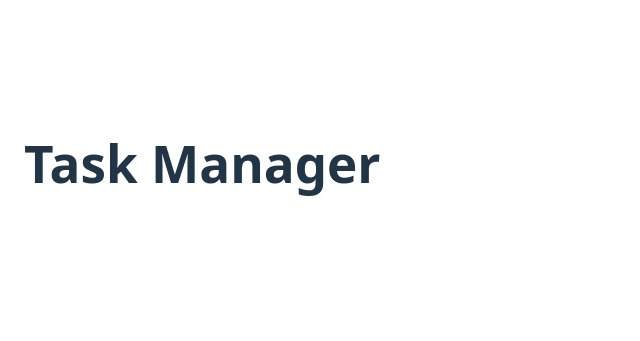
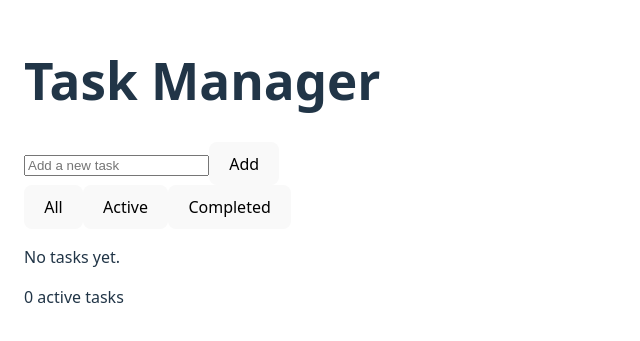
Before and after one commit to dorx303/Tasks-Manager-Final-Project, a React (Vite) app: page / in a window 1280 px wide. Shown: the part 237-578 px from the top of the page, without its empty margins (0-640 px from the left). Built offline with nearby package versions, Linux system fonts and the light colour scheme.

Commit message:
Component Structure

```diff
--- a/src/App.jsx
+++ b/src/App.jsx
@@ -1,10 +1,35 @@
 import "./App.css";
+import { useState } from "react";
+import TaskInput from "./components/TaskInput.jsx";
+import TaskList from "./components/TaskList.jsx";
+import FilterBar from "./components/FilterBar.jsx";
+import TaskCounter from "./components/TaskCounter.jsx";
 
 export default function App() {
+  const [tasks, setTasks] = useState([]);
+  const [filter, setFilter] = useState("All");
+
+  // Minimal handlers (stage 2 skeletons) — real logic will be added in later stages
+  const handleAdd = (text) => {
+    // placeholder
+  };
+  const handleToggle = (id) => {
+    // placeholder
+  };
+  const handleDelete = (id) => {
+    // placeholder
+  };
+  const handleEdit = (id, text) => {
+    // placeholder
+  };
+
   return (
     <div className="app">
       <h1>Task Manager</h1>
-      <p></p>
+      <TaskInput onAdd={handleAdd} />
+      <FilterBar filter={filter} onChange={setFilter} />
+      <TaskList tasks={tasks} onToggle={handleToggle} onDelete={handleDelete} onEdit={handleEdit} />
+      <TaskCounter count={tasks.filter((t) => !t.completed).length} />
     </div>
   );
 }
--- /dev/null
+++ b/src/components/FilterBar.jsx
@@ -0,0 +1,12 @@
+export default function FilterBar({ filter = 'All', onChange }) {
+  const options = ['All', 'Active', 'Completed'];
+  return (
+    <div className="filter-bar">
+      {options.map((opt) => (
+        <button key={opt} className={opt === filter ? 'active' : ''} onClick={() => onChange?.(opt)}>
+          {opt}
+        </button>
+      ))}
+    </div>
+  );
+}
--- /dev/null
+++ b/src/components/TaskCounter.jsx
@@ -0,0 +1,3 @@
+export default function TaskCounter({ count = 0 }) {
+  return <div className="task-counter">{count} active task{count !== 1 ? 's' : ''}</div>;
+}
--- /dev/null
+++ b/src/components/TaskInput.jsx
@@ -0,0 +1,26 @@
+import { useState } from "react";
+
+export default function TaskInput({ onAdd }) {
+  const [text, setText] = useState("");
+
+  const submit = (e) => {
+    e.preventDefault();
+    if (!onAdd) return;
+    const trimmed = text.trim();
+    if (!trimmed) return;
+    onAdd(trimmed);
+    setText("");
+  };
+
+  return (
+    <form onSubmit={submit} className="task-input">
+      <input
+        aria-label="New task"
+        value={text}
+        onChange={(e) => setText(e.target.value)}
+        placeholder="Add a new task"
+      />
+      <button type="submit">Add</button>
+    </form>
+  );
+}
--- /dev/null
+++ b/src/components/TaskItem.jsx
@@ -0,0 +1,32 @@
+import { useState } from "react";
+
+export default function TaskItem({ task, onToggle, onDelete, onEdit }) {
+  const [editing, setEditing] = useState(false);
+  const [text, setText] = useState(task.text);
+
+  const save = () => {
+    const trimmed = text.trim();
+    if (!trimmed) return;
+    onEdit?.(task.id, trimmed);
+    setEditing(false);
+  };
+
+  return (
+    <li className={`task-item ${task.completed ? 'completed' : ''}`}>
+      <input type="checkbox" checked={task.completed} onChange={() => onToggle?.(task.id)} />
+      {editing ? (
+        <>
+          <input value={text} onChange={(e) => setText(e.target.value)} />
+          <button onClick={save}>Save</button>
+          <button onClick={() => { setEditing(false); setText(task.text); }}>Cancel</button>
+        </>
+      ) : (
+        <>
+          <span>{task.text}</span>
+          <button onClick={() => setEditing(true)}>Edit</button>
+          <button onClick={() => onDelete?.(task.id)}>Delete</button>
+        </>
+      )}
+    </li>
+  );
+}
--- /dev/null
+++ b/src/components/TaskList.jsx
@@ -0,0 +1,15 @@
+import TaskItem from "./TaskItem.jsx";
+
+export default function TaskList({ tasks = [], onToggle, onDelete, onEdit }) {
+  if (!tasks || tasks.length === 0) {
+    return <p className="empty">No tasks yet.</p>;
+  }
+
+  return (
+    <ul className="task-list">
+      {tasks.map((t) => (
+        <TaskItem key={t.id} task={t} onToggle={onToggle} onDelete={onDelete} onEdit={onEdit} />
+      ))}
+    </ul>
+  );
+}
```
Also changed, not shown: 1 other file (tests, documents, lock files or other folders).
